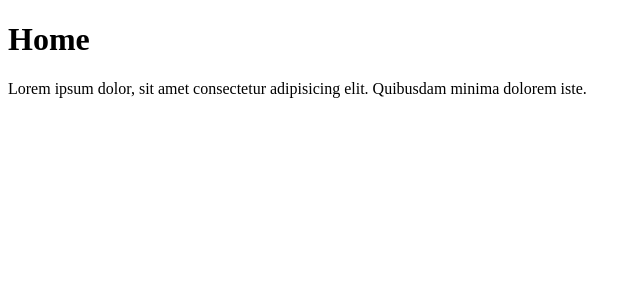
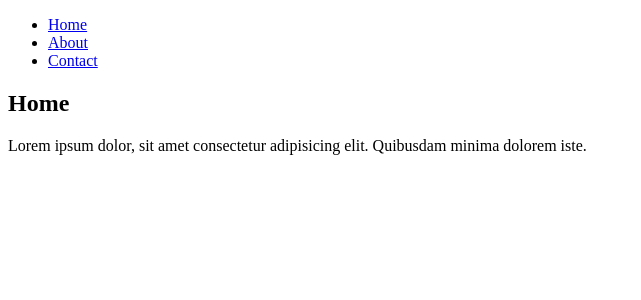
Before and after one commit to JoakimTeixeira/new-project, a React (Create React App) app: page / in a window 1280 px wide. Shown: the top 300 px of the page, without its empty margins (0-641 px from the left). Built offline with nearby package versions, Linux system fonts and the light colour scheme.

Commit message:
Add navbar

```diff
--- a/src/App.jsx
+++ b/src/App.jsx
@@ -1,9 +1,12 @@
 import React from 'react';
 import { BrowserRouter, Route, Switch } from 'react-router-dom';
 import { Home, About, Contact } from 'pages';
+import Navbar from 'components/Navbar';
 
 const App = () => (
   <BrowserRouter>
+    <Navbar />
+
     <Switch>
       <Route exact path="/">
         <Home />
--- /dev/null
+++ b/src/components/Navbar.jsx
@@ -0,0 +1,22 @@
+import React from 'react';
+import { Link } from 'react-router-dom';
+
+const Navbar = () => (
+  <header>
+    <nav>
+      <ul>
+        <li>
+          <Link to="/">Home</Link>
+        </li>
+        <li>
+          <Link to="/about">About</Link>
+        </li>
+        <li>
+          <Link to="/contact">Contact</Link>
+        </li>
+      </ul>
+    </nav>
+  </header>
+);
+
+export default Navbar;
--- a/src/pages/About.jsx
+++ b/src/pages/About.jsx
@@ -1,10 +1,10 @@
 import React from 'react';
 
 const About = () => (
-  <header>
+  <article>
     <h1>About</h1>
     <p>Lorem ipsum dolor, sit amet consectetur adipisicing elit. Quibusdam minima dolorem iste.</p>
-  </header>
+  </article>
 );
 
 export default About;
--- a/src/pages/Contact.jsx
+++ b/src/pages/Contact.jsx
@@ -1,10 +1,10 @@
 import React from 'react';
 
 const Contact = () => (
-  <header>
+  <article>
     <h1>Contact</h1>
     <p>Lorem ipsum dolor, sit amet consectetur adipisicing elit. Quibusdam minima dolorem iste.</p>
-  </header>
+  </article>
 );
 
 export default Contact;
--- a/src/pages/Home.jsx
+++ b/src/pages/Home.jsx
@@ -1,10 +1,10 @@
 import React from 'react';
 
 const Home = () => (
-  <header>
+  <article>
     <h1>Home</h1>
     <p>Lorem ipsum dolor, sit amet consectetur adipisicing elit. Quibusdam minima dolorem iste.</p>
-  </header>
+  </article>
 );
 
 export default Home;
```
